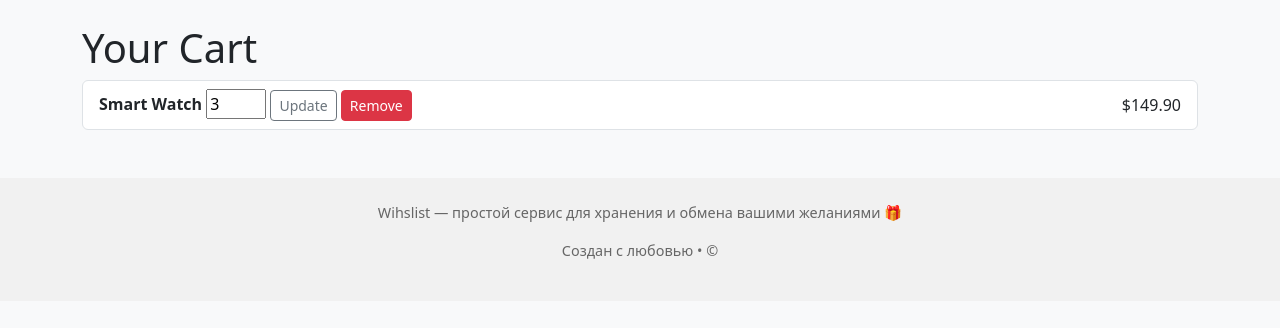
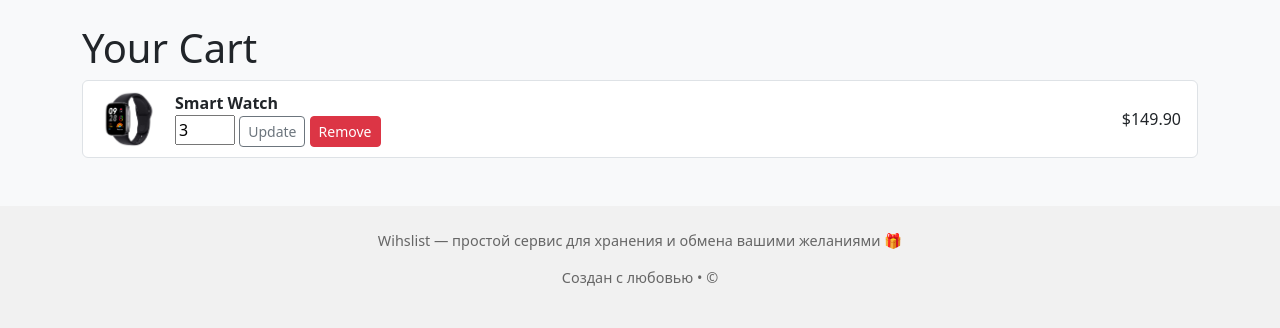
Before and after one commit to Kolyadob/wihslist, a Django app: page /cart/ in a window 1280 px wide. Shown: the part 86-414 px from the top of the page. Run offline with Django 4.2, Linux system fonts and the light colour scheme; a user stored in the database is signed in; data comes from the database, SQL or seed files in the repository; both versions use the stored data as it was after the commit.

Commit message:
vse rabotaet, a teper' esho i krasivo v1.1.1

```diff
--- a/templates/cart.html
+++ b/templates/cart.html
@@ -1,18 +1,26 @@
 {% extends 'base.html' %}
+{% load static %}
 {% block content %}
 <h1>Your Cart</h1>
 {% if items %}
   <ul class="list-group">
     {% for item in items %}
       <li class="list-group-item d-flex justify-content-between align-items-center">
+        <div class="d-flex align-items-center">
+          {% if item.product.image %}
+            <img src="{{ item.product.image.url }}" alt="{{ item.product.name }}" class="me-3" style="width: 60px; height: 60px; object-fit: cover;">
+          {% else %}
+            <img src="{% static 'img/zaglushka.jpg' %}" alt="placeholder" class="me-3" style="width: 60px; height: 60px; object-fit: cover;">
+          {% endif %}
           <div>
-          <strong>{{ item.product.name }}</strong>
+            <strong>{{ item.product.name }}</strong><br>
             <form action="{% url 'update_cart' item.id %}" method="post" class="d-inline">
               {% csrf_token %}
               <input type="number" name="quantity" value="{{ item.quantity }}" min="1" style="width:60px">
               <button class="btn btn-sm btn-outline-secondary">Update</button>
             </form>
             <a href="{% url 'remove_from_cart' item.id %}" class="btn btn-sm btn-danger">Remove</a>
+          </div>
         </div>
         <span>${{ item.product.price|floatformat:2 }}</span>
       </li>
```
Also changed, not shown: db.sqlite3, 2 other files. Lines whose indentation alone changed are shown as unchanged.
